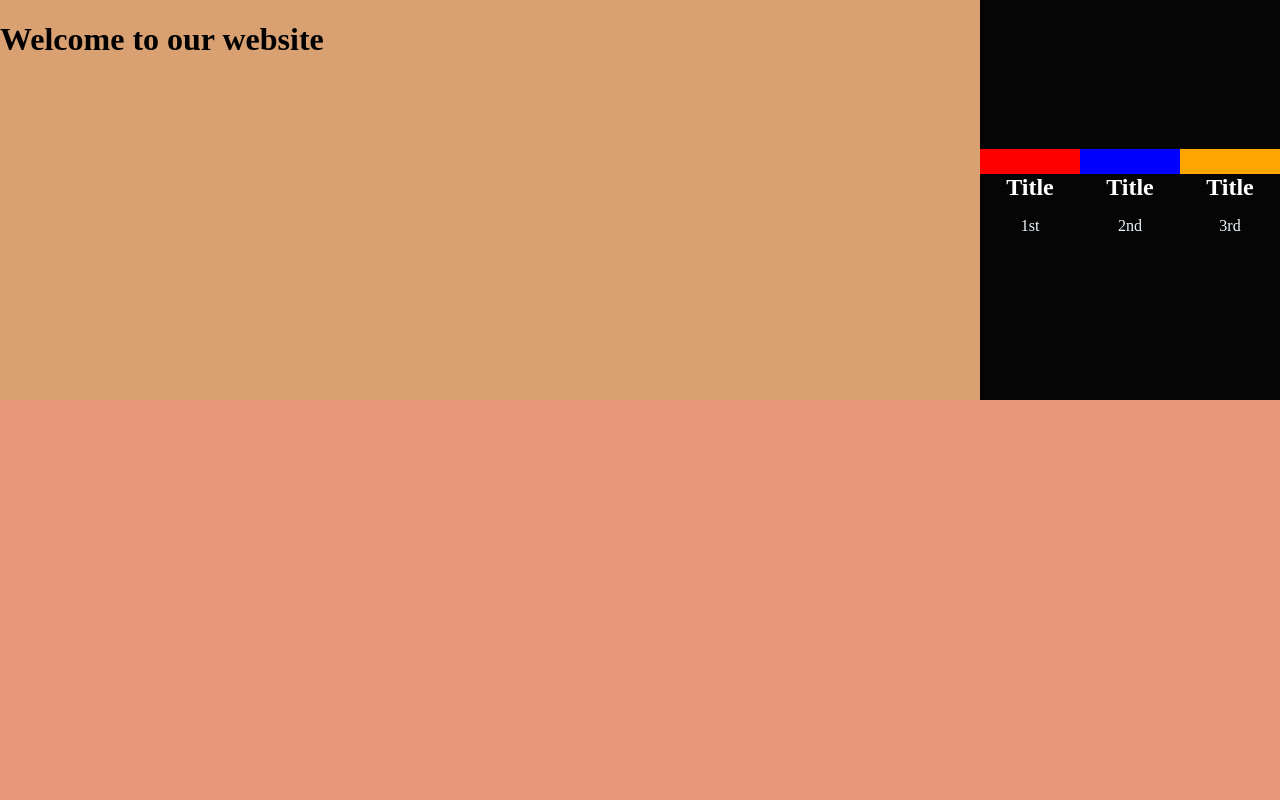
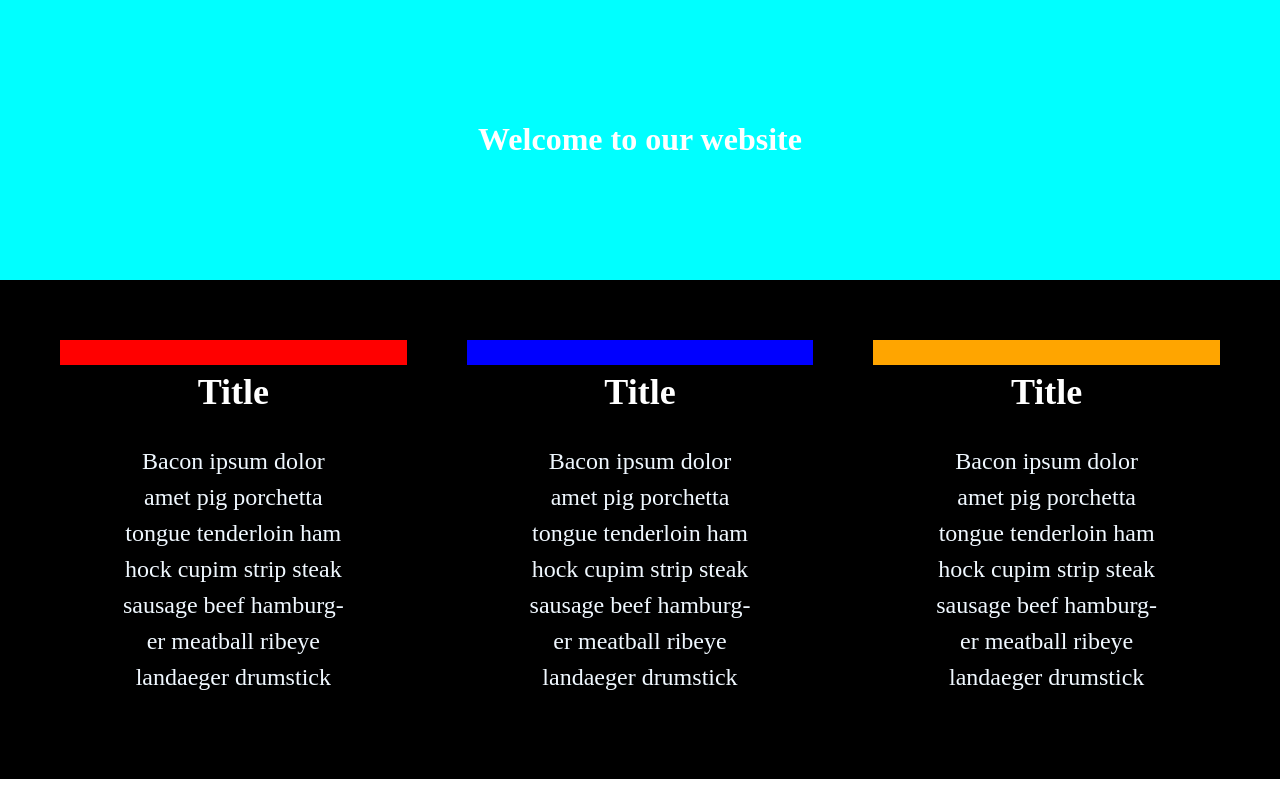
Before and after one commit to NievesViri/First-Responsive-Website, a plain HTML site: page index.html in a window 1280 px wide. Drawn offline with Linux system fonts and the light colour scheme.

Commit message:
media added

```diff
--- a/index.html
+++ b/index.html
@@ -12,21 +12,21 @@
         <h1> Welcome to our website </h1>
         </div>
  <div class="sub-container">
-     <section>
+     <section id="redbox">
          <div class="redbox"></div>
          <h2>Title</h2>
-         <p>1st</p>
+         <p>Bacon ipsum dolor<br>amet pig porchetta<br> tongue tenderloin ham<br> hock cupim strip steak<br> sausage beef hamburg-<br>er meatball ribeye<br>landaeger drumstick</p>
      </section>
 
-     <section>
+     <section id="bluebox">
          <div class= "bluebox"></div>
          <h2>Title</h2>
-         <p>2nd</p>
+         <p>Bacon ipsum dolor<br>amet pig porchetta<br> tongue tenderloin ham<br> hock cupim strip steak<br> sausage beef hamburg-<br>er meatball ribeye<br>landaeger drumstick</p>
      </section>
-        <section>
+        <section id="orangebox">
      <div class="orangebox"></div>
      <h2>Title</h2>
-     <p>3rd</p>
+     <p>Bacon ipsum dolor<br>amet pig porchetta<br> tongue tenderloin ham<br> hock cupim strip steak<br> sausage beef hamburg-<br>er meatball ribeye<br>landaeger drumstick</p>
     </section>
 
 
--- a/styles.css
+++ b/styles.css
@@ -21,19 +21,13 @@
 
 
 body{
-    display: flex;
-height: 100%;
+    display: grid;
+height: 50%;
 width: 100%;
-background-color: darksalmon;
+/* background-color: darksalmon; */
 margin: 0px 0px 0px 0px;
+}
 
-
-}
-h1  {
-    height: 50%;
-    width: 50%;
-
-}
 
 
 h2 {
@@ -47,34 +41,89 @@ p {
 
 }
 div.redbox {
-    width: 100px;
+    width: auto;
     height:25px;
     background-color: red;
+
 }
 div.bluebox {
-    width: 100px;
+    width: auto;
     height: 25px;
     background-color: blue;
 
 }
 
 div.orangebox {
-    width: 100px;
+    width: auto;
     height: 25px;
     background-color: orange;
 }
-/* @media (min-width: 576px) */
+
+   #bluebox {
+    grid-column: 2/3;
+  grid-row: 2/3;
+  text-align: center;
+  color: white;
+  background-color: black;
+  padding: 30px;
+
+   }
+   #redbox {
+    grid-column: 1/2;
+  grid-row: 2/3;
+  text-align: center;
+  color: white;
+  background-color: black;
+  padding: 30px;
+   }
+   #orangebox {
+    grid-column: 3/4;
+    grid-row: 2/3;
+    text-align: center;
+    color: white;
+    background-color: black;
+    padding: 30px;
+   }
+   .main-container {
+       display: grid;
+       width: auto;
+  background-color:aqua;
+  /* border: solid blue; */
+  text-align: center;
+  color: white;
+  /* grid-template-columns: repeat(3, auto);
+   */
+   }
+   h1  {
+   /* border: 1px solid blue; */
+   grid-column: 1/-1;
+   grid-row: 1/2;
+    padding: 100px;
+    text-align: center;
+    font-size: xx-large;
+
+}
+
+
 
 .sub-container {
-    height: 50%;
-    background-color: rgb(5, 5, 5);
-    display: flex;
-    flex-flow: center;
-    justify-content: space-around;
-    align-items: center;
+    display: grid;
+  grid-column: 1/-1;
+  grid-row: 2/3;
+  text-align: center;
+  color: white;
+  background-color: black;
+  padding: 30px;
 }
-div.main-container {
-    height: 50%;
-    width: 100%;
-    background-color: #D9A171;
-}
+   div.main-container {
+   display: grid;
+   grid-template-columns: repeat(3, auto);
+  grid-template-columns: repeat(3, auto);
+   }
+   @media (min-width:600px) {
+    .sub-container {
+        font-size: 1.5rem;
+        line-height: 1.5;
+    }
+
+    }
```
